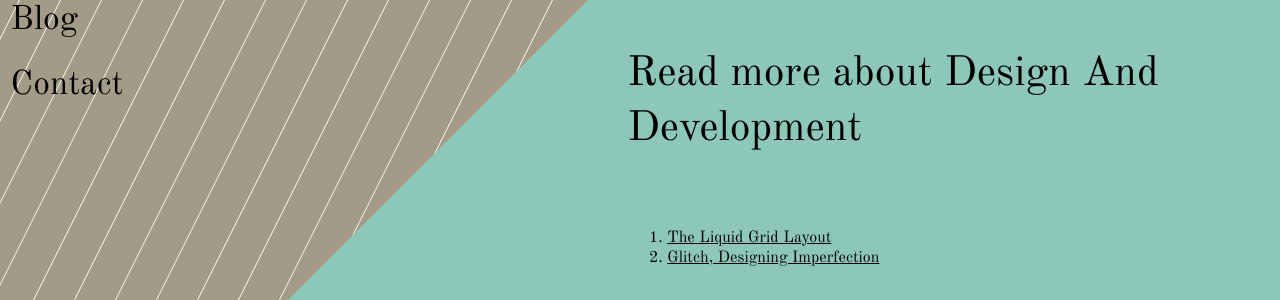
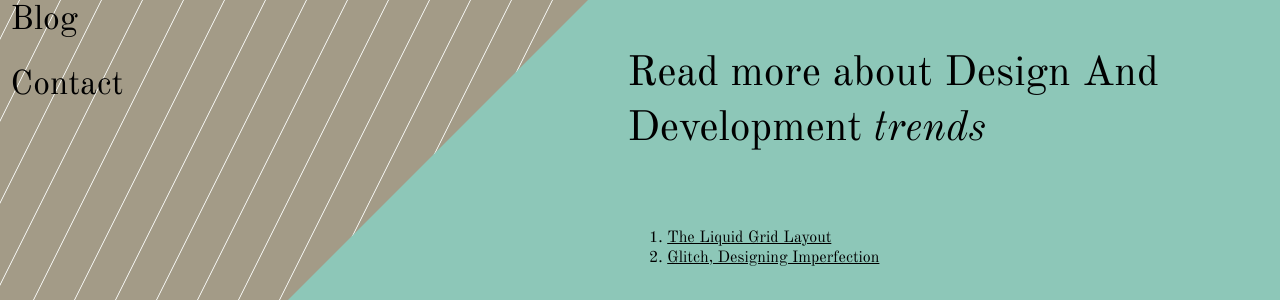
Before and after one commit to metamn/ungainlyy, a Jekyll site: the page built from _posts/2011-09-15-design-and-development.html, in a window 1280 px wide and 1370 px high. Shown: the part 782-1082 px from the top of the window. Built offline with Jekyll 4.4.1, drawn with Linux system fonts in a browser that asks for light colours; nearby versions of some CDN libraries.

Commit message:
Quick style fix

```diff
--- a/_layouts/post.html
+++ b/_layouts/post.html
@@ -8,7 +8,7 @@
 
 {% if page.links.size > 0 %}
   <nav id="links" class="content block">
-    <header><h2>Read more about {{ page.title }}</h2></header>
+    <header><h2>Read more about {{ page.title }} <em>trends</em></h2></header>
     <ol>
     {% for link in page.links %}
       <li><a title="{{ link.title }}" href="{{ link.url }}">{{ link.title }}</a></li>
```
